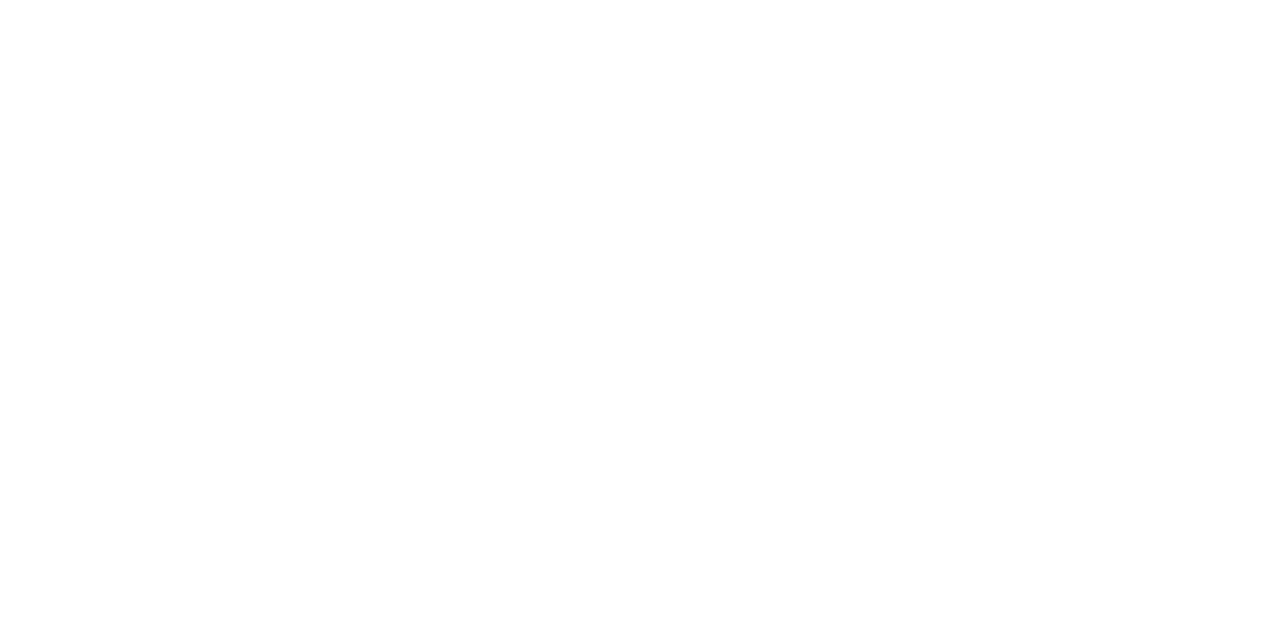
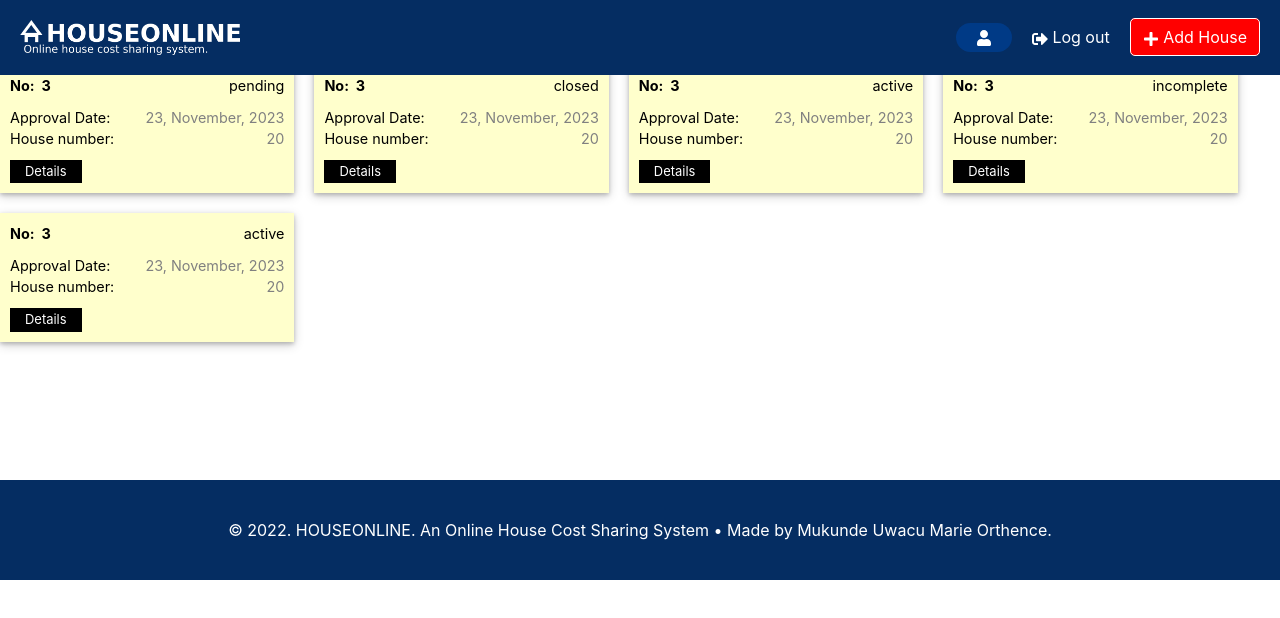
Before and after one commit to hirwajeaneric/online-house-cost-sharing-system, a React (Create React App) app in the folder client/: page /contracts in a window 1280 px wide. Before the commit this address had no page. Shown: the top 618 px of the page. Built offline with nearby package versions, Linux system fonts and the light colour scheme; no server answers; sample sign-in values are in the browser's storage.

Commit message:
Adding contract

```diff
--- a/client/src/App.js
+++ b/client/src/App.js
@@ -18,6 +18,8 @@
 import UserHouseDetails from './components/user-profile/UserHouseDetails';
 import JoinRequest from './components/user-profile/JoinRequest';
 import RentRequest from './components/user-profile/RentRequest';
+import Contracts from './pages/tenantPages/Contracts';
+import ContractDetails from './pages/tenantPages/ContractDetails';
 
 export const UserResponseMessageContext = createContext();
 export const UserResponseMessageSetterContext = createContext();
@@ -44,6 +46,8 @@
                   <Route path='rented-house/:id' element={<UserHouseDetails />} />
                   <Route path='request/:id' element={<JoinRequest />} />
                   <Route path='rent-request/:id' element={<RentRequest />} />
+                  <Route path='contracts' element={<Contracts/>} />
+                  <Route path='contract/:id' element={<ContractDetails/>} />
                 </Route>
                 :
                 <Route path='profile/:username' exact element={<Navigate replace to='/auth/signin' />} />
@@ -62,9 +66,21 @@
               }
 
               {localStorage.getItem('tenantToken') ?
+                <Route path='contracts' element={<Contracts />} />
+                :
+                <Route path='contracts' exact element={<Navigate replace to='/auth/signin' />} />
+              }
+
+              {localStorage.getItem('tenantToken') ?
                 <Route path='add-house' element={<AddHouse />} />
                 :
                 <Route path='add-house' exact element={<Navigate replace to='/auth/signin' />} />
+              }
+
+              {localStorage.getItem('tenantToken') ?
+                <Route path='contract/:id' element={<ContractDetails />} />
+                :
+                <Route path='contract/:id' exact element={<Navigate replace to='/auth/signin' />} />
               }
 
               <Route path='auth' element={<SigninSignup />} >
--- a/client/src/components/user-profile/UserHouse.jsx
+++ b/client/src/components/user-profile/UserHouse.jsx
@@ -1,5 +1,6 @@
 import axios from 'axios';
 import React, { useContext, useEffect, useState } from 'react'
+import { FaFileContract } from 'react-icons/fa';
 import { Link } from 'react-router-dom'
 import { UserResponseMessageContext, UserResponseMessageSetterContext } from '../../App';
 import ResponseMessage from '../responses/ResponseMessage';
@@ -84,7 +85,16 @@
             {/* Where the response message displays */}
             {userResponseMessage.visible && <ResponseMessage backgroundColor='#e6ffee' color='green' message={userResponseMessage.message}/>}
 
-            <h1 style={{textAlign: 'left'}}>Your profile</h1>
+            <div style={{display: 'flex', flexDirection: 'row', justifyContent: 'space-between', alignItems: 'center'}}>
+                <h1 style={{textAlign: 'left'}}>Your profile</h1>
+                <div>
+                    <Link style={{color: 'gray', display:'flex', justifyContent: 'flex-end', alignItems: 'center'}}
+                        to='./contracts'>
+                        <FaFileContract style={{color: 'gray',}}/>
+                        &nbsp;&nbsp;contracts
+                    </Link>
+                </div>
+            </div>
 
             <div className='rented-house-container'>
                 <h2 style={{fontSize: '20px', margin: '0px 0px 20px'}}>Your uploaded house{houses.length > 1 ? 's' : ''}</h2>
--- a/client/src/components/user-profile/UserHouseDetails.jsx
+++ b/client/src/components/user-profile/UserHouseDetails.jsx
@@ -486,6 +486,10 @@
 
                     {/* Rented people */}
                     {houseData.ownerId === userIdentity._id && <div className="other-relevant-info">
+                        <div className="input-label-container" style={{marginBottom: '20px', fontWeight: '700'}}>
+                            <p className='title'>Contract: </p>
+                            <Link style={{textDecoration: 'underline'}} to={'../contract/12343434safdsf'} className='data'>124n343wnnew4n3443</Link>
+                        </div>
                         <div className="input-label-container">
                             <p className='title'>First occupier: </p>
                             <p className='data'>{houseData.tenantOne}</p>
@@ -494,10 +498,6 @@
                             <p className='title'>Second occupier: </p>
                             <p className='data'>{houseData.tenantTwo}</p>
                         </div>
-                        {/* <div className="input-label-container">
-                            <p className='title'>Number of Join Requests: </p>
-                            <p className='data'>{joinRequests.length}</p>
-                        </div> */}
                     </div>}
 
                     {/* Join requests space */}
--- /dev/null
+++ b/client/src/pages/tenantPages/ContractDetails.jsx
@@ -0,0 +1,12 @@
+import React from 'react'
+
+const ContractDetails = () => {
+    return (
+        <div style={{minHeight: '60vh', }}>
+            <h1 style={{fontSize: '30px', fontWeight: '600', margin: '0 0 20px 0'}}>Contract details</h1>
+
+        </div>
+    )
+}
+
+export default ContractDetails
--- /dev/null
+++ b/client/src/pages/tenantPages/Contracts.jsx
@@ -0,0 +1,100 @@
+import React from 'react'
+import { useEffect } from 'react';
+import { useState } from 'react'
+import { Link } from 'react-router-dom'
+
+const Contracts = () => {
+
+  const [contracts, setContracts] = useState([
+    {
+      _id: '1232nu3i43',
+      number: '3',
+      approvedOn: '23, November, 2023',
+      houseNumber: '20',
+      status: 'pending'
+    },
+    {
+      _id: '1232nu3i43',
+      number: '3',
+      approvedOn: '23, November, 2023',
+      houseNumber: '20',
+      status: 'closed'
+    },
+    {
+      _id: '1232nu3i43',
+      number: '3',
+      approvedOn: '23, November, 2023',
+      houseNumber: '20',
+      status: 'active'
+    },
+    {
+      _id: '1232nu3i43',
+      number: '3',
+      approvedOn: '23, November, 2023',
+      houseNumber: '20',
+      status: 'incomplete'
+    },
+    {
+      _id: '1232nu3i43',
+      number: '3',
+      approvedOn: '23, November, 2023',
+      houseNumber: '20',
+      status: 'active'
+    },
+  ]);
+
+  useEffect(()=> {
+
+  },[]);
+
+  const deleteContract = () => {
+
+  }
+
+  return (
+    <div style={{minHeight: '60vh', width: '100%',}}>
+        <h1 style={{fontSize: '30px', fontWeight: '600', margin: '0 0 20px 0'}}>Your Contracts</h1>
+        <div className='contracts-container'
+          style={{
+            display: 'flex',
+            flexDirection: 'row',
+            justifyContent: 'flex-start',
+            gap: '20px',
+            width: '100%',
+            flexWrap: 'wrap'
+          }}>
+           {contracts && contracts.map((contract, index)=>(
+            <div key={index} className='a-contract'
+              style={{
+                padding: '10px',
+                background: '#ffffcc',
+                minWidth: '23%',
+                fontSize: '90%',
+                boxShadow: '0 2px 4px 0 rgba(0, 0, 0, 0.2), 0 3px 10px 0 rgba(0, 0, 0, 0.19)'
+              }}>
+                <div style={{display: 'flex', justifyContent: 'space-between', marginBottom: '10px'}}><h3><strong>No: &nbsp;{contract.number}</strong></h3><p>{contract.status}</p></div>
+                <div style={{display: 'flex', justifyContent: 'space-between'}}>
+                  <p>Approval Date:</p>
+                  <p style={{color: 'grey'}}>{contract.approvedOn}</p>
+                </div>
+                <div style={{display: 'flex', justifyContent: 'space-between'}}>
+                  <p>House number:</p>
+                  <p style={{color: 'grey'}}>{contract.houseNumber}</p>
+                </div>
+                <div style={{ marginTop: '10px', display: 'flex', justifyContent: 'space-between'}}>
+                  <Link
+                  style={{padding: '2px 15px', background: 'black', color: 'white', fontSize: '90%'}}
+                  to={`../contract/${contract._id}`}>Details</Link>
+                  {/* <button
+                    style={{padding: '2px 15px', background: 'gray', color: 'white', fontSize: '90%'}}
+                    onClick={deleteContract}>Delete
+                  </button> */}
+                </div>
+            </div>))}
+            {!contracts && <p>There are no contracts available yet!</p>}
+        </div>
+    </div>
+  )
+}
+
+export default Contracts
--- a/client/src/pages/tenantPages/HouseDetails.jsx
+++ b/client/src/pages/tenantPages/HouseDetails.jsx
@@ -298,7 +298,7 @@
             </p>
             <p className="furniture">
               <span className='left'><FaUser className='icon'/> House owner:</span>
-              <span className='right'>{houseOwner.firstname+" "+houseOwner.firstname}</span>
+              <span className='right'>{houseOwner.firstname+" "+houseOwner.lastname}</span>
             </p>
             <p className="furniture">
               <span className='left'><MdEmail className='icon'/> House owner email:</span>
@@ -352,7 +352,7 @@
           </div>
         </div>
 
-        {joinRequirements.names === userIdentity.firstname+""+userIdentity.lastname ?
+        {joinRequirements.names === userIdentity.firstname+""+userIdentity.lastname || house.ownerId === userIdentity._id ?
           ''
         :
         ((localStorage.getItem('tenantToken'))
```
Also changed, not shown: 2 other files (tests, documents, lock files or other folders).
